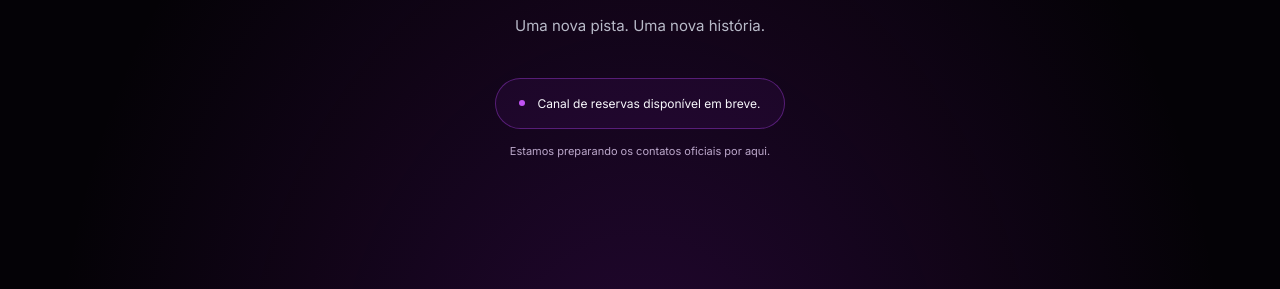
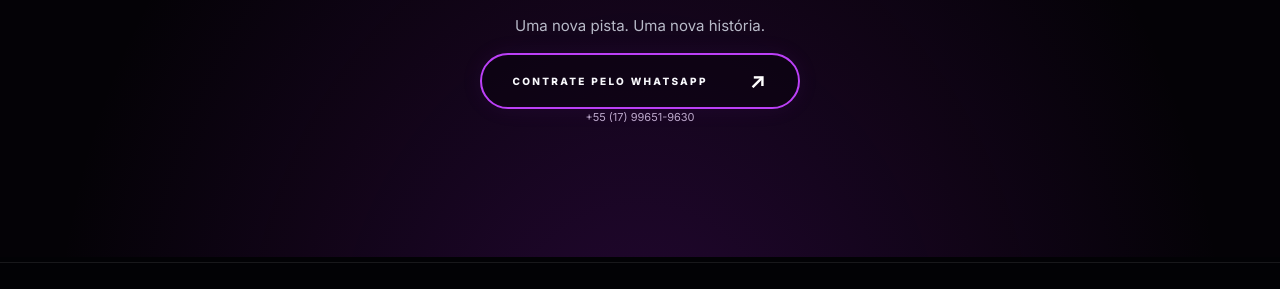
Before and after one commit to Cardoso-Gui/flavinnho-site, a plain HTML site: page contato.html in a window 1280 px wide. Shown: the part 393-682 px from the top of the page. Drawn offline with nearby package versions, Linux system fonts and the light colour scheme; a web font is replaced by a local one.

Commit message:
Adiciona WhatsApp oficial para contratações

```diff
--- a/contato.html
+++ b/contato.html
@@ -13,7 +13,7 @@
 <nav aria-label="Menu principal"><a href="./index.html">Início</a><a href="./sobre.html">Sobre</a><a href="./eventos.html">Eventos</a><a href="./mixes.html">Mixes</a><a href="./fotos.html">Fotos</a><a href="./contato.html" aria-current="page">Contato <span aria-hidden="true">↗</span></a></nav><a class="header-cta" href="./contato.html">VAMOS CONVERSAR?</a>
 </header>
 <main id="conteudo"><h1 class="sr-only">Contato</h1>
-<section class="contact section" id="contato" aria-labelledby="contact-title"><p class="eyebrow">03 — VAMOS NOS CONECTAR</p><h2 id="contact-title">QUER O FLAVINNHO<br>NO SEU <em>EVENTO?</em></h2><p>Uma nova pista. Uma nova história.</p><div class="contact-pending"><span class="status-dot" aria-hidden="true"></span> Canal de reservas disponível em breve.</div><p class="contact-note">Estamos preparando os contatos oficiais por aqui.</p></section>
+<section class="contact section" id="contato" aria-labelledby="contact-title"><p class="eyebrow">03 — VAMOS NOS CONECTAR</p><h2 id="contact-title">QUER O FLAVINNHO<br>NO SEU <em>EVENTO?</em></h2><p>Uma nova pista. Uma nova história.</p><a class="button outline" href="https://wa.me/5517996519630" target="_blank" rel="noopener noreferrer">CONTRATE PELO WHATSAPP <span aria-hidden="true">↗</span></a><p class="contact-note"><a href="tel:+5517996519630" aria-label="Ligar para Flavinnho: +55 17 99651-9630">+55 (17) 99651-9630</a></p></section>
 </main>
 <footer><a class="wordmark" href="./index.html" aria-label="Flavinnho — voltar ao início"><img src="./assets/flavinnho-logo.svg" alt="Flavinnho" width="793" height="149"></a><p>MÚSICA · ENERGIA · CONEXÃO</p><a class="back-top" href="#conteudo">VOLTAR AO TOPO ↑</a><nav class="social-links" aria-label="Redes oficiais"><a href="https://www.instagram.com/flavinnhodj/" target="_blank" rel="noopener noreferrer">INSTAGRAM ↗</a><a href="https://www.youtube.com/@flavinnhodj/featured" target="_blank" rel="noopener noreferrer">YOUTUBE ↗</a><a href="https://open.spotify.com/intl-pt/artist/23kYeZykGN0EkOd29kArq4" target="_blank" rel="noopener noreferrer">SPOTIFY ↗</a></nav><small>© <span id="year">2026</span> Flavinnho</small></footer>
 </body>
```
